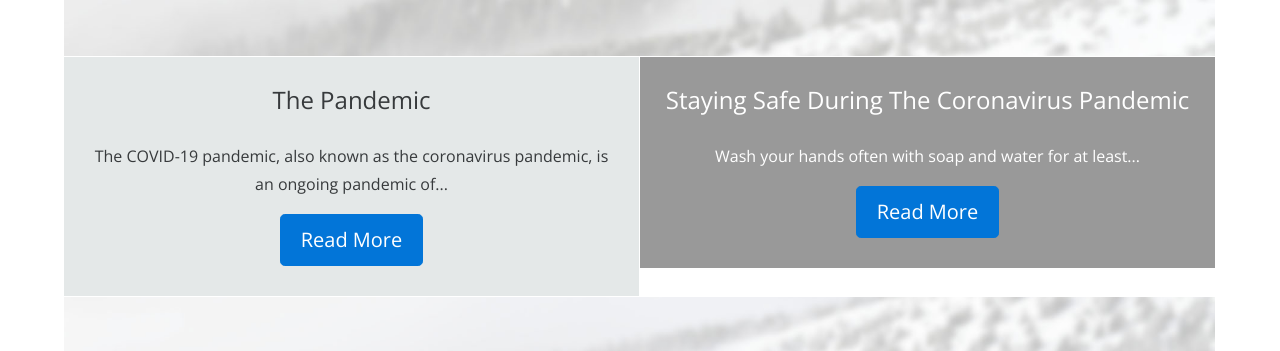
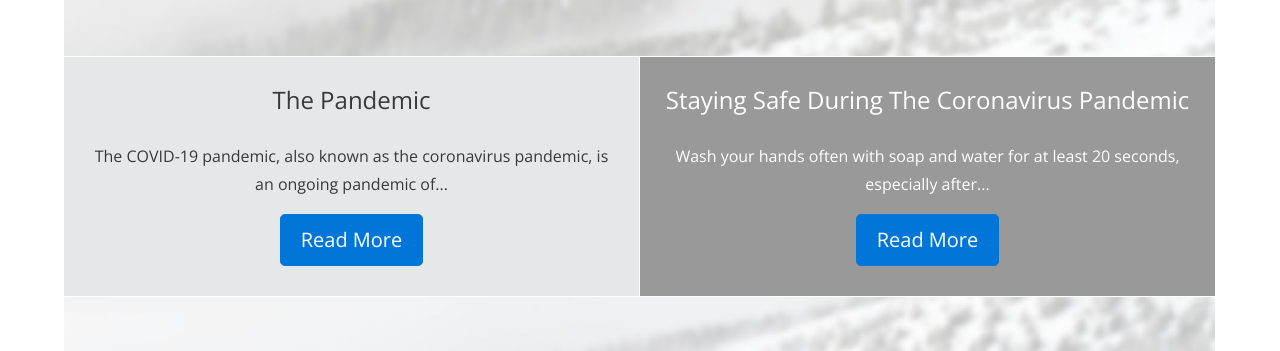
Before and after one commit to dev-dghosh/marwebsite, a plain HTML site: page MAR Website/index.html in a window 1280 px wide. Shown: the part 449-800 px from the top of the page. Drawn offline with nearby package versions, Linux system fonts and the light colour scheme.

Commit message:
Update index.html

```diff
--- a/MAR Website/index.html
+++ b/MAR Website/index.html
@@ -83,7 +83,7 @@
             </div>
             <div class="sigma-content col-lg-6 col-md-6 sigma-bg-gray text-center">
             	<h2>Staying Safe During The Coronavirus Pandemic</h2>
-            	<p>Wash your hands often with soap and water for at least...</p>
+            	<p>Wash your hands often with soap and water for at least 20 seconds, especially after...</p>
                 <a href="Blogs2.html" class="btn btn-primary btn-lg">Read More</a>
             </div>
         </div>
```
